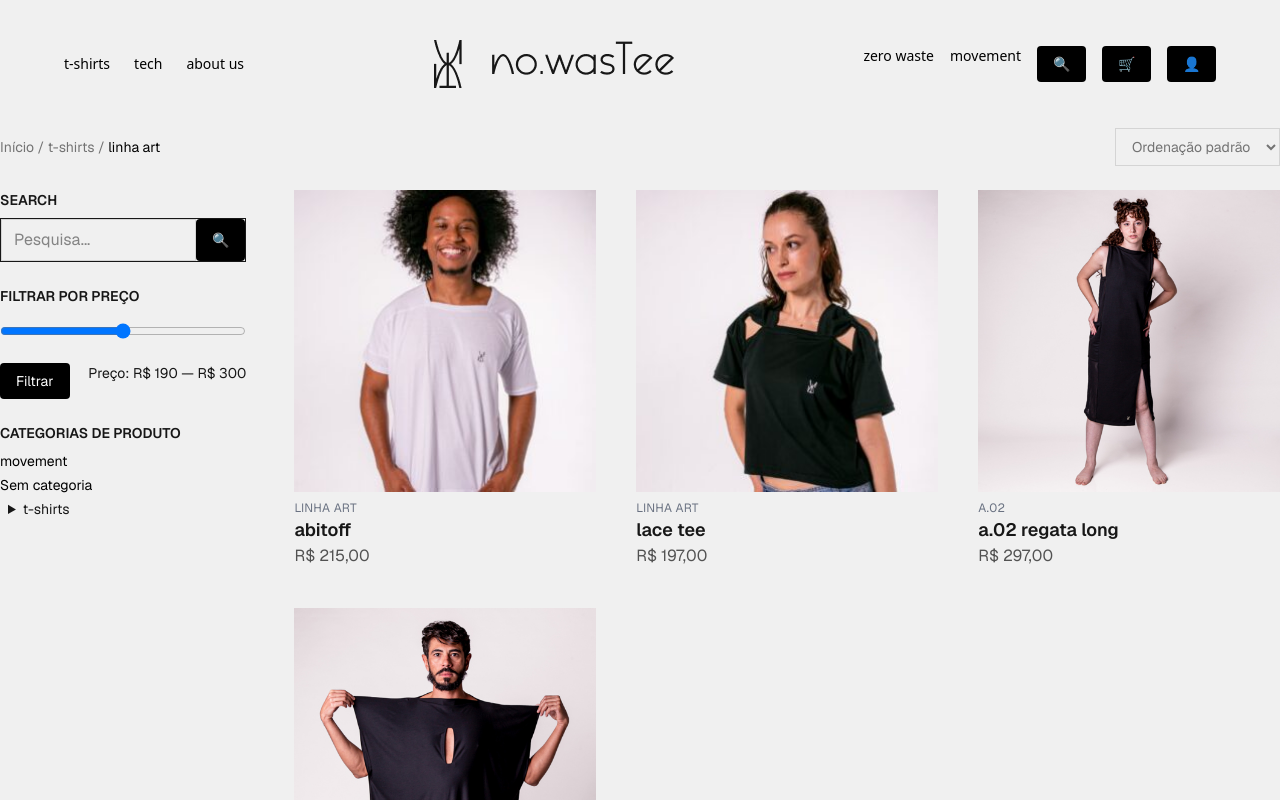
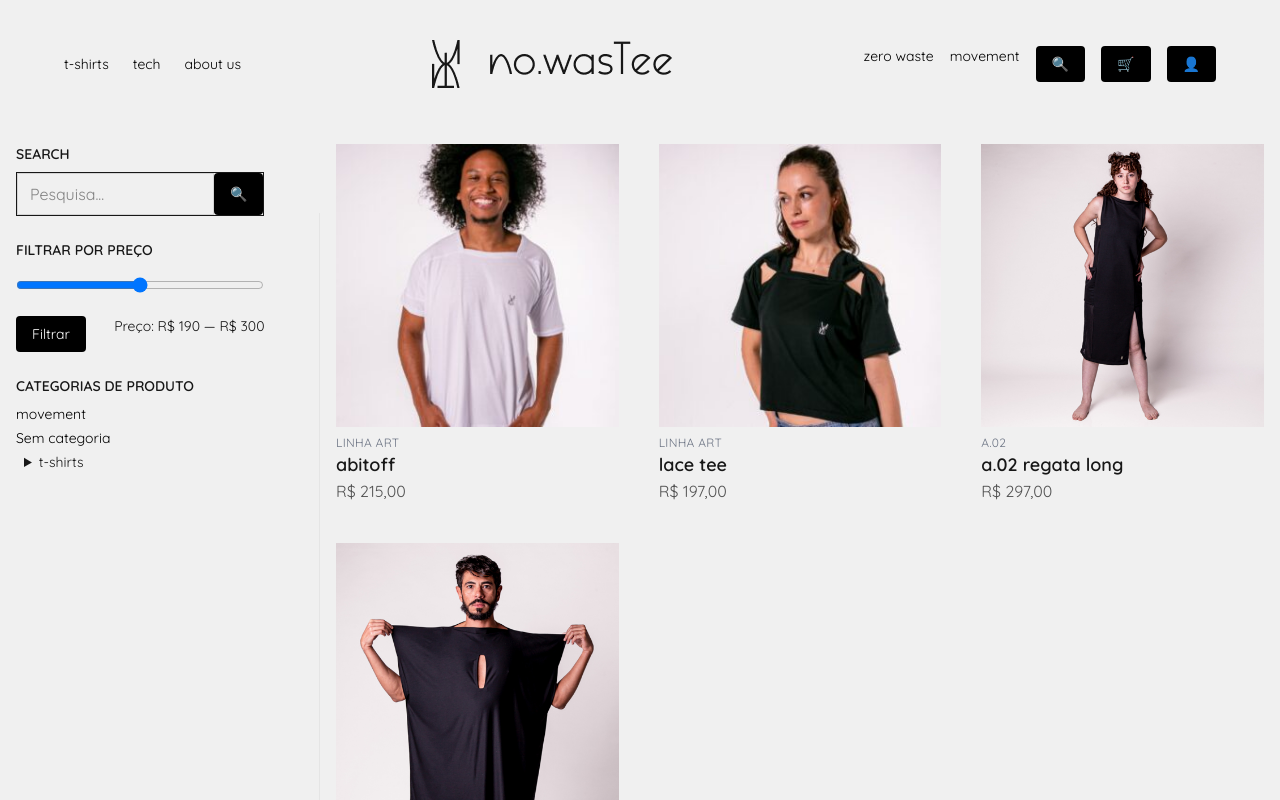
Before and after one commit to 25s1-Jornada/Jornada_NoWastee_FRND, a Next.js app in the folder web/: page / in a window 1280 px wide. Shown: the top 800 px of the page. Built offline with nearby package versions, Linux system fonts and the light colour scheme.

Commit message:
feat: corrige estilização do scroll

```diff
--- a/web/app/components/filter-sidebar.tsx
+++ b/web/app/components/filter-sidebar.tsx
@@ -1,6 +1,6 @@
 export default function FilterSidebar() {
   return (
-    <aside className="w-full lg:w-1/4 space-y-6">
+    <aside className="w-full space-y-6">
       {/* Search */}
       <div>
         <h3 className="uppercase text-sm font-semibold mb-2">Search</h3>
--- a/web/app/globals.css
+++ b/web/app/globals.css
@@ -3,6 +3,10 @@
 @tailwind utilities;
 
 /* Custom Global Styles */
+html, body {
+  height: 100%;
+  overflow: hidden;
+}
 
 body {
   @apply bg-white text-neutral-800 font-sans;
--- a/web/app/layout.tsx
+++ b/web/app/layout.tsx
@@ -1,6 +1,7 @@
 import type { Metadata } from "next";
 import { Geist, Geist_Mono, Quicksand } from "next/font/google";
 import "./globals.css";
+import Navbar from "./components/navbar";
 
 const geistSans = Geist({
   variable: "--font-geist-sans",
@@ -12,7 +13,7 @@ const geistMono = Geist_Mono({
   subsets: ["latin"],
 });
 
-const quicksans = Quicksand({
+const quicksand = Quicksand({
   variable: "--font-quicksand",
   subsets: ["latin"]
 })
@@ -28,12 +29,18 @@ export default function RootLayout({
   children: React.ReactNode;
 }>) {
   return (
-    <html lang="en">
+    <html lang="en" className="h-full">
       <body
-        className={`${geistSans.variable} ${geistMono.variable} antialiased`}
+        className={`${geistSans.variable} ${geistMono.variable} ${quicksand.variable} antialiased h-full overflow-hidden`}
       >
-        {children}
-        <p className="font"></p>
+        <div className="flex flex-col h-full">
+          <Navbar />
+          <div className="flex-grow overflow-y-auto mt-[8rem]">
+            <div className="max-w-[1440px] w-full mx-auto h-[calc(100% - 8rem)]">
+              {children}
+            </div>
+          </div>
+        </div>
       </body>
     </html>
   );
--- a/web/app/page.tsx
+++ b/web/app/page.tsx
@@ -1,5 +1,4 @@
 import FilterSidebar from "./components/filter-sidebar";
-import Navbar from "./components/navbar";
 import ProductList from "./components/product-list";
 import { getProductService } from "@/lib/factories/product-service.factory";
 
@@ -8,24 +7,18 @@ export default async function HomePage() {
   const products = await productService.getAll();
 
   return (
-    <div className="w-full overflow-hidden h-full">
-      <Navbar />
-      <div className="min-h-screen font-sans m-auto max-w-[1440px] mt-[8rem] overflow-hidden">
-        {/* Breadcrumb and Sort */}
-        <div className="flex justify-between items-center text-sm text-neutral-500 mb-6">
-          <div>Início / t-shirts / <span className="text-black">linha art</span></div>
-          <select className="border border-neutral-300 px-3 py-1 text-sm">
-            <option>Ordenação padrão</option>
-          </select>
+    <div className="flex h-full">
+      {/* Sticky Sidebar */}
+      <aside className="w-1/4 block sticky top-[6rem] h-[calc(100vh-6rem)] p-4 border-r border-neutral-200">
+        <div className="overflow-y-auto h-full pr-2 fixed">
+          <FilterSidebar />
         </div>
+      </aside>
 
-        <div className="flex flex-col lg:flex-row gap-12 overflow-hidden w-full h-full">
-          <FilterSidebar />
-          <div className="flex flex-row overflow-auto w-full h-full">
-            <ProductList products={products} />
-          </div>
-        </div>
-      </div>
+      {/* Scrollable Product List */}
+      <main className="w-full lg:w-3/4 overflow-y-auto p-4">
+        <ProductList products={products} />
+      </main>
     </div>
   );
 }
--- a/web/app/pages/product/page.tsx
+++ b/web/app/pages/product/page.tsx
@@ -1,5 +1,4 @@
 import ProductCarousel from "@/app/components/details/product-carousel";
-import Navbar from "@/app/components/navbar";
 
 export default function ProductPage() {
   const images = [
@@ -10,9 +9,7 @@ export default function ProductPage() {
   ];
 
   return (
-    <div className="min-h-screen bg-white px-8 md:px-16 py-10 font-sans h-full overflow-hidden">
-      <Navbar />
-
+    <div className="overflow-auto h-full">
       {/* Breadcrumb */}
       <div className="text-sm text-neutral-500 mb-6">
         Início / t-shirts / linha art / <span className="text-black">abitoff</span>
```
Also changed, not shown: web/tsconfig.json (+22 -6 lines), 1 other file (tests, documents, lock files or other folders).
